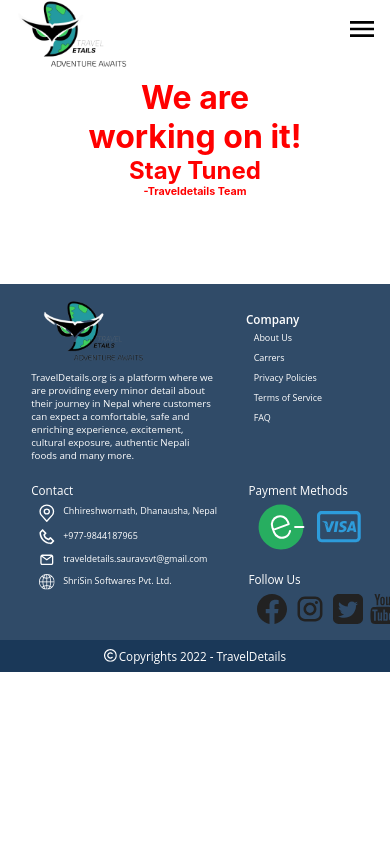
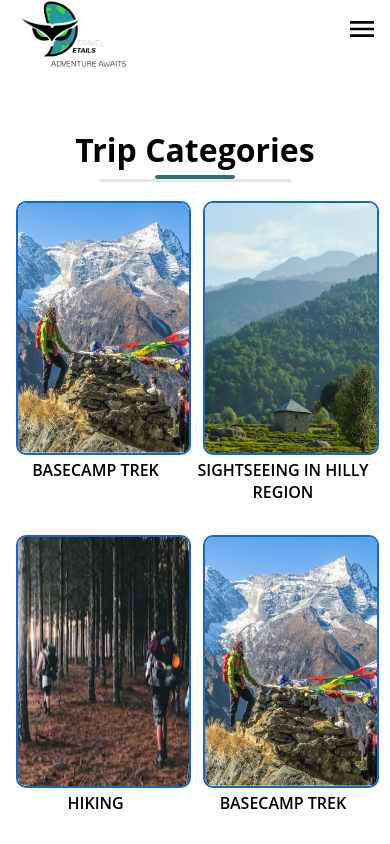
Before and after one commit to sauravsvt/traveldetails, a React (Create React App) app: page /tripcategories in a window 390 px wide. Shown: the top 844 px of the page. Built offline with nearby package versions, Linux system fonts and the light colour scheme.

Commit message:
Trip Categories page developed

```diff
--- a/src/App.js
+++ b/src/App.js
@@ -8,6 +8,7 @@ import Building from './Pages/Building';
 import Careers from './Pages/Careers'
 import Footer from './Footer.js'
 import AboutUs from './Pages/AboutUs';
+import TripCategory from './Pages/TripCategory';
 function App({onClick, onToggle}) {
 
   const [show, setShow] = useState(false);
@@ -50,6 +51,7 @@ function App({onClick, onToggle}) {
          <Route  path='*' element={< Building />}></Route>
          <Route  path='/careers' element={< Careers />} />
          <Route  path='/about' element={< AboutUs />} />
+         <Route  path='/tripcategories' element={< TripCategory />} />
 
          </Routes>
 
--- a/src/Header.css
+++ b/src/Header.css
@@ -53,84 +53,6 @@ nav img{
 
 .notActive{
     background: none;
-}
-
-@media screen and (max-width: 500px) {
-    nav{
-        grid-template-columns: 0.2fr auto 0.1fr;
-        grid-template-areas: "logo nav menu";
-        position: absolute;
-        padding: 0 3vw 0 1vw;
-        background-color: rgba(26, 56, 88);
-    }
-
-    nav img{
-        max-width: 8rem;
-    }
-
-/*active*/
-    nav ul {
-        display: none;
-
-    }
-
-    .active{
-        display: flex !important;
-        height: auto;
-        position: absolute;
-        top: 70px;
-        left:0;
-        right: 0;
-        width: 100%;
-        background-color: beige;
-        flex-direction: column;
-        background-color: rgb(26, 56, 88);;
-        gap: 1rem;
-        padding: 1rem 0;
-        border-radius: 0 0 20px 20px;
-        animation: topdown 0.5s;
-        z-index: 99;
-    }
-
-    .notActive{
-        background: none;
-    }
-
-        @keyframes topdown {
-            from{top:55px}
-            to{top:70px}
-        }
-
-        @keyframes downtop {
-            from{top:70px}
-            to{top:0px}
-        }
-
-    nav ul li:nth-child(3){
-        width: 36vw;
-    }
-
-    nav ul li:nth-child(4){
-        width: 24vw;
-    }
-    nav a{
-        font-size: 1rem;
-    }
-
-    nav svg{
-        display: block;
-        grid-area: menu;
-        margin-top: 50%;
-        transform: translate(0, -50%);
-        cursor: pointer;
-    }
-
-    nav a:hover {
-        background-color: rgb(241, 250, 246);
-        font-size: 1.1rem;
-        border-radius: 10px;
-        padding: 0 5px;
-    }
 }
 
 header ul li a{
@@ -312,3 +234,82 @@ main{
     height: 2vw;
     width: 1.5vw;
 }
+
+
+@media screen and (max-width: 500px) {
+    nav{
+        grid-template-columns: 0.2fr auto 0.1fr;
+        grid-template-areas: "logo nav menu";
+        position: absolute;
+        padding: 0 3vw 0 1vw;
+        background-color: rgb(42, 91, 143);
+    }
+
+    nav img{
+        max-width: 8rem;
+    }
+
+/*active*/
+    nav ul {
+        display: none;
+
+    }
+
+    .active{
+        display: flex !important;
+        height: auto;
+        position: absolute;
+        top: 70px;
+        left:0;
+        right: 0;
+        width: 100%;
+        background-color: beige;
+        flex-direction: column;
+        background-color: rgb(42, 91, 143);
+        gap: 1rem;
+        padding: 1rem 0;
+        border-radius: 0 0 20px 20px;
+        animation: topdown 0.5s;
+        z-index: 99;
+    }
+
+    .notActive{
+        background: none;
+    }
+
+        @keyframes topdown {
+            from{top:55px}
+            to{top:70px}
+        }
+
+        @keyframes downtop {
+            from{top:70px}
+            to{top:0px}
+        }
+
+    nav ul li:nth-child(3){
+        width: 36vw;
+    }
+
+    nav ul li:nth-child(4){
+        width: 24vw;
+    }
+    nav a{
+        font-size: 1rem;
+    }
+
+    nav svg{
+        display: block;
+        grid-area: menu;
+        margin-top: 50%;
+        transform: translate(0, -50%);
+        cursor: pointer;
+    }
+
+    nav a:hover {
+        background-color: rgb(241, 250, 246);
+        font-size: 1.1rem;
+        border-radius: 10px;
+        padding: 0 5px;
+    }
+}
--- /dev/null
+++ b/src/Pages/TripCategory.css
@@ -0,0 +1,93 @@
+.trip-box{
+    margin: 0 4%;
+    margin-top: 8rem;
+}
+
+.trip-box > h1{
+    font-family: 'Open Sans';
+    font-style: normal;
+    font-weight: 700;
+    text-align: center;
+    margin: 5vw 0 1vw 0;
+}
+
+
+/* Two Line */
+
+.line{
+    margin: 0 0 5vw 0;
+}
+
+.line1{
+    margin: auto;
+    width: 6vw;
+    height: 5px;
+    background: rgba(3, 71, 82, 0.8);
+}
+
+.line2{
+    margin: auto;
+    width: 18vw;
+    height: 3px;
+    background: rgba(0, 0, 0, 0.1);
+}
+
+/* Two Line */
+
+.tripcategory-images{
+    display: flex;
+    flex-wrap: wrap;
+    height: auto;
+    justify-content: space-evenly;
+    gap: 1rem;
+}
+
+.tripcategory-images img{
+    border-radius: 10px;
+    width: 14rem;
+    height: 20rem;
+    border: 2px solid rgb(18, 104, 196);
+    transition: 0.5s;
+}
+
+.tripcategory-images img:hover{
+    transform: scale(1.03);
+}
+
+
+
+.trip-image{
+    width: 14rem;
+    padding-bottom: 1rem;
+    text-align: center;
+}
+
+.trip-image p{
+    font-family: 'Open Sans';
+    font-style: normal;
+    font-weight: 600;
+    font-size: 1rem;
+    margin-left: 50%;
+    min-width: 12rem;
+    transform: translate(-50%);
+}
+
+
+@media only screen and (max-width: 500px){
+    .tripcategory-images{
+        display: grid;
+        gap: 1rem;
+        grid-template-columns: 1fr 1fr;
+    }
+
+    .tripcategory-images img{
+        width: 45vw;
+        height: 65vw;
+    }
+
+    .trip-image{
+        width: 10rem;
+    }
+
+
+}
--- /dev/null
+++ b/src/Pages/TripCategory.js
@@ -0,0 +1,62 @@
+import './TripCategory.css'
+import {BrowserRouter as Router, Routes, Route, Link} from 'react-router-dom';
+import Basecamp from "../Trip/basecamp.png"
+import Hike from "../Trip/hike.png"
+import Unexpolred from '../Trip/Unexplored.jpg'
+import Hill from "../Trip/hill.png"
+
+function TripCategory(){
+    return(
+        <>
+            <div className="trip-box">
+                <h1>Trip Categories</h1>
+
+
+                <div className="line">
+                    <div className="line1"></div>
+                    <div className="line2"></div>
+                </div>
+
+
+                <div className="tripcategory-images">
+                    <div className="trip-image">
+                        <Link><img src={Basecamp} /></Link>
+                        <p>BASECAMP TREK</p>
+                    </div>
+
+                    <div className="trip-image">
+                    <Link><img src={Hill} /></Link>
+                        <p>SIGHTSEEING IN HILLY REGION</p>
+                    </div>
+
+                    <div className="trip-image">
+                    <Link><img src={Hike} /></Link>
+                        <p>HIKING</p>
+                    </div>
+
+                    <div className="trip-image">
+                    <Link><img src={Basecamp} /></Link>
+                        <p>BASECAMP TREK</p>
+                    </div>
+
+                    <div className="trip-image">
+                    <Link><img src={Hill} /></Link>
+                        <p>SIGHTSEEING IN HILLY REGION</p>
+                    </div>
+
+                    <div className="trip-image">
+                    <Link><img src={Hike} /></Link>
+                        <p>HIKING</p>
+                    </div>
+
+                    <div className="trip-image">
+                    <Link><img src={Unexpolred} /></Link>
+                        <p>Unexplored Places</p>
+                    </div>
+                </div>
+            </div>
+        </>
+    )
+}
+
+export default TripCategory;
```
Also changed, not shown: src/Trip/Unexplored.jpg (added).
